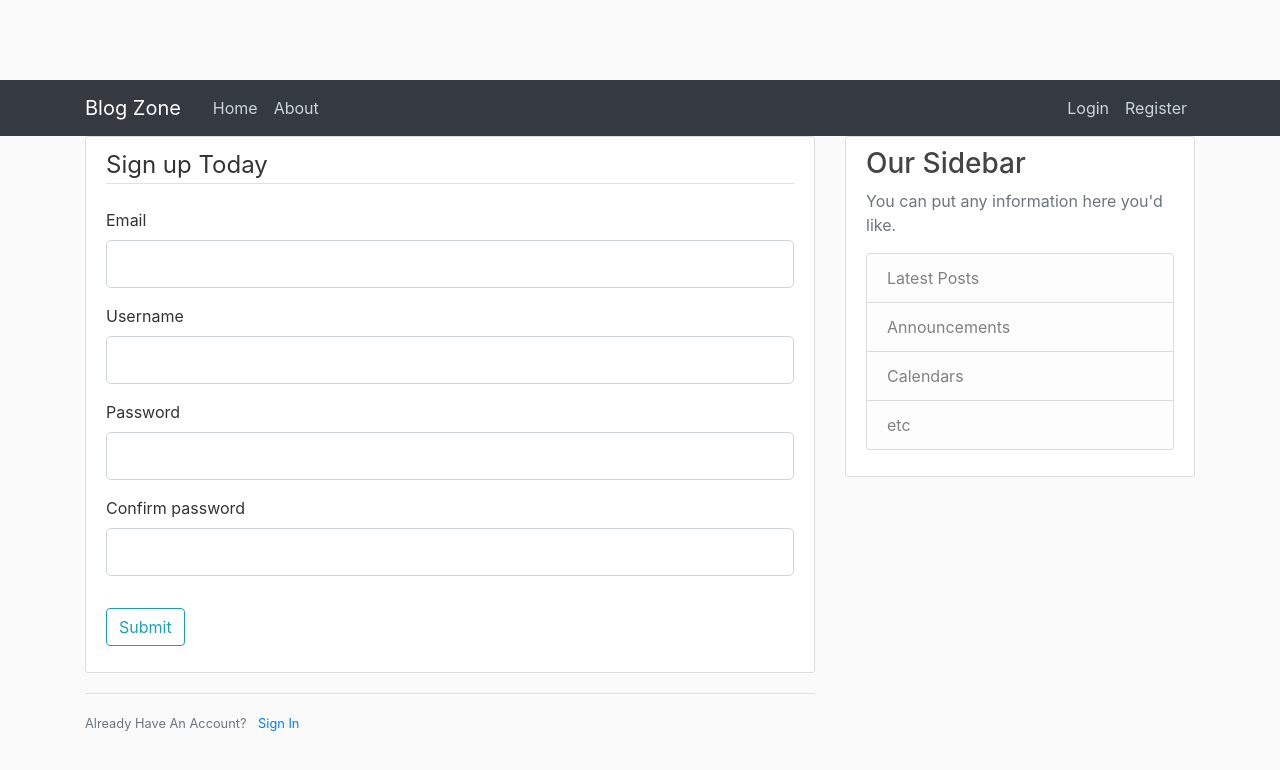
After one commit to virginiah894/Blog-Post, a Flask app: template templates/register.html in a window 1280 px wide. The commit adds this page. Shown: the top 770 px of the page. Run offline with Flask 2, Linux system fonts and the light colour scheme; the template is opened without the code that fills it: most values are stand-ins (such as "Sample title", 1, 10 or a date in 2020); form fields are guessed from the names that the template uses; parts of the project's set-up code (start-up, migrations or seed data) failed here and were passed over; some libraries are stand-ins or nearby versions.

Commit message:
add the features and styling of the signup page

```diff
--- a/templates/base.html
+++ b/templates/base.html
@@ -15,9 +15,9 @@
 </head>
 <body>
     <header class="site-header">
-        <nav class="navbar navbar-expand-md navbar-dark bg-success">
+        <nav class="navbar navbar-expand-md navbar-dark bg-dark">
           <div class="container">
-            <a class="navbar-brand mr-4" href="/">Blog World</a>
+            <a class="navbar-brand mr-4" href="/">Blog Zone</a>
             <button class="navbar-toggler" type="button" data-toggle="collapse" data-target="#navbarToggle" aria-controls="navbarToggle" aria-expanded="false" aria-label="Toggle navigation">
               <span class="navbar-toggler-icon"></span>
             </button>
--- /dev/null
+++ b/templates/register.html
@@ -0,0 +1,75 @@
+{% extends "base.html"%}
+{% block content %}
+<div class="content-section">
+    <form method="POST" action="">
+        {{ form.hidden_tag() }}
+        <!-- protects the html  -->
+        <fieldset class="form-group">
+            <legend class="border-bottom mb-4">Sign up Today</legend>
+            <div class="form-group">
+                {{ form.email.label(class="form-control-label") }}
+
+                {% if form.email.errors %}
+                    {{ form.email(class="form-control form-control-lg is-invalid") }}
+                    <div class="invalid-feedback">
+                        {% for error in form.email.errors %}
+                            <span>{{ error }}</span>
+                        {% endfor %}
+                    </div>
+                {% else %}
+                    {{ form.email(class="form-control form-control-lg") }}
+                {% endif %}
+            </div>
+            <div class="form-group">
+                {{ form.username.label(class="form-control-label") }}
+                {% if form.username.errors %}
+                    {{ form.username(class="form-control form-control-lg is-invalid") }}
+                    <div class="invalid-feedback">
+                        {% for error in form.username.errors %}
+                            <span>{{ error }}</span>
+                        {% endfor %}
+                    </div>
+                {% else %}
+                    {{ form.username(class="form-control form-control-lg") }}
+                {% endif %}
+            </div>
+            <div class="form-group">
+                {{ form.password.label(class="form-control-label") }}
+                {% if form.password.errors %}
+                    {{ form.password(class="form-control form-control-lg is-invalid") }}
+                    <div class="invalid-feedback">
+                        {% for error in form.password.errors %}
+                            <span>{{ error }}</span>
+                        {% endfor %}
+                    </div>
+                {% else %}
+                    {{ form.password(class="form-control form-control-lg") }}
+                {% endif %}
+            </div>
+            <div class="form-group">
+                {{ form.confirm_password.label(class="form-control-label") }}
+                {% if form.confirm_password.errors %}
+                    {{ form.confirm_password(class="form-control form-control-lg is-invalid") }}
+                    <div class="invalid-feedback">
+                        {% for error in form.confirm_password.errors %}
+                            <span>{{ error }}</span>
+                        {% endfor %}
+                    </div>
+                {% else %}
+                    {{ form.confirm_password(class="form-control form-control-lg") }}
+                {% endif %}
+            </div>
+        </fieldset>
+        <div class="form-group">
+            {{ form.submit(class="btn btn-outline-info") }}
+        </div>
+    </form>
+</div>
+<div class="border-top pt-3">
+    <small class="text-muted">
+      <!-- links to the login route using the function on the view -->
+        Already Have An Account? <a class="ml-2" href="{{ url_for('login') }}">Sign In</a>
+    </small>
+</div>
+
+{% endblock %}
--- a/views.py
+++ b/views.py
@@ -1,4 +1,5 @@
 from flask import Flask
+from authform import LoginForm,RegisterForm
 #  flask_login import login_required,current_user
 from flask import render_template,url_for
 #  ,request,redirect,url_for,abort
@@ -8,6 +9,7 @@
 # from . import main
 # import markdown2
 app = Flask(__name__)
+app.config['SECRET_KEY']='924aa84d9830e3138f9caeb669c646dd'
 posts = [
 {
   'author': 'Virginiah Periah',
@@ -37,6 +39,20 @@
 
 
     return render_template('about.html', title='About')
+@app.route("/register")
+def register():
+  form = RegisterForm
+
+
+
+  return render_template('register.html', title='Register',form = form)
+@app.route("/register")
+def login():
+  form = LoginForm
+
+
+
+  return render_template('login.html', title='Login',form = form)
 
 
 if __name__ == '__main__':
```
Also changed, not shown: templates/index.html (+10 -5 lines), templates/login.html (added).
